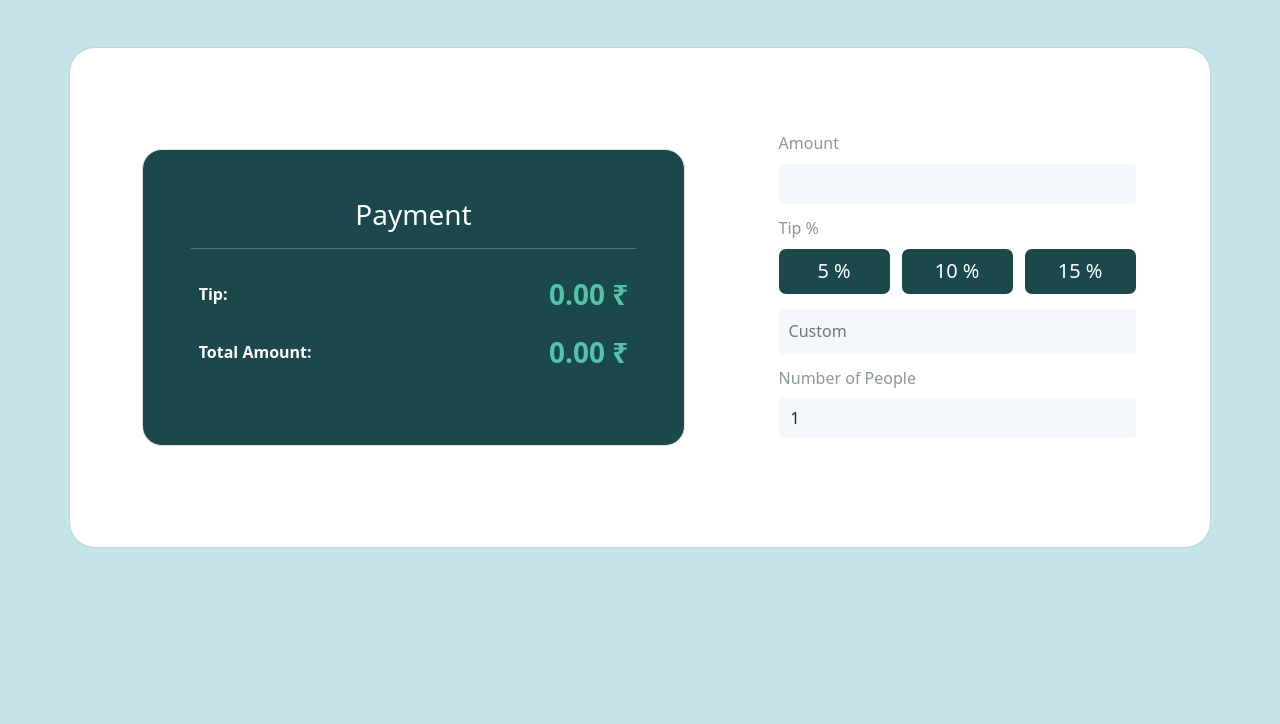
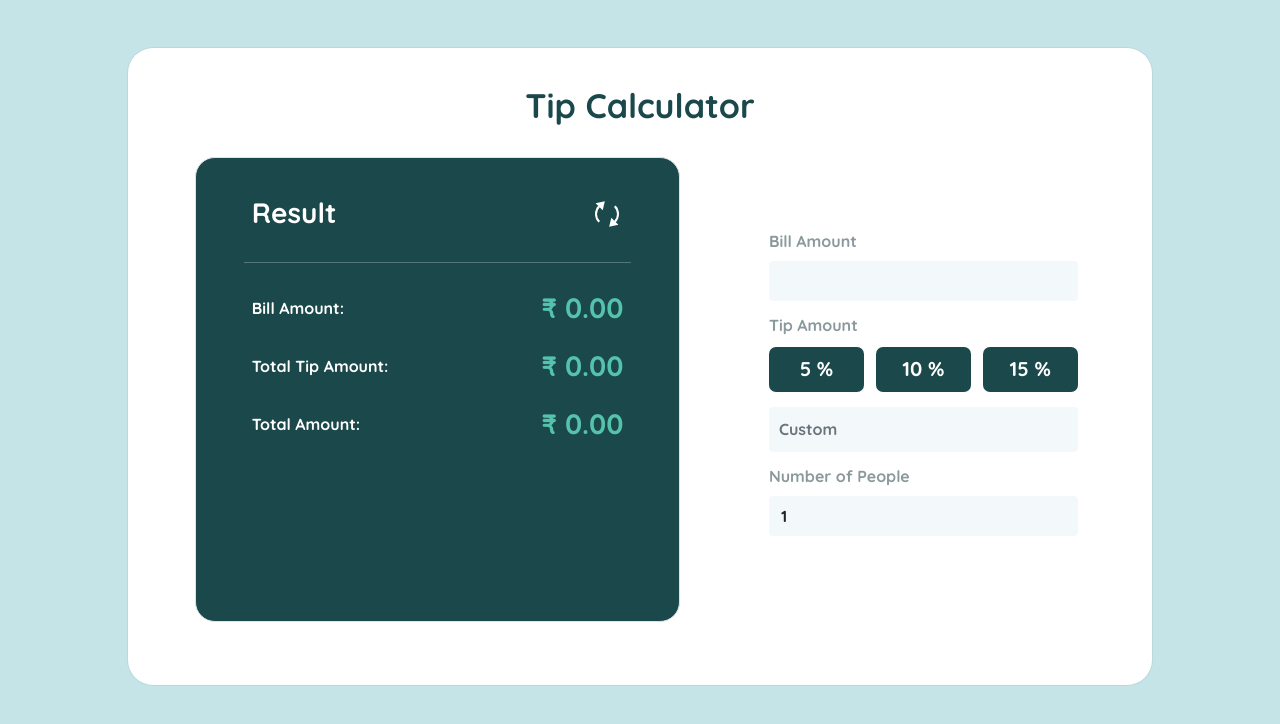
Before and after one commit to AngularZest/calculator-tip, an Angular app: page / in a window 1280 px wide. Shown: the top 724 px of the page. Built offline with nearby package versions, Linux system fonts and the light colour scheme.

Commit message:
added heading

```diff
--- a/src/app/calculate-ammount/calculate-ammount.component.html
+++ b/src/app/calculate-ammount/calculate-ammount.component.html
@@ -1,33 +1,73 @@
 <section class="container p-3 mt-5">
+
+    <h3 class="text-center " style="color:rgb(26, 72, 75);font-size: 34px;
+    margin-bottom: 30px;"><b>Tip Calculator</b></h3>
+
+
+
     <div class="row d-flex justify-content-between">
         <div class="col-md-6 p-5 border right-section order-xl-1 order-sm-2">
-            <h3 class="text-center ">Payment</h3>
+            <!-- <h3 class="text-center ">Payment</h3>
+             -->
             <!-- <button (click)="downloadAsPDF()">downloadAsPDF</button> -->
+            <table class="table borderless" id="pdfTable" #pdfTable>
+                <thead>
+                    <tr>
+                        <th scope="col">
+                            <h3>Result</h3>
+                        </th>
+                        <th scope="col" style="text-align: right;">
+                            <div (click)="handleReset()"  class="reloadDouble " [ngClass]="resetclicked?'animation':''"></div>
+                        </th>
+                    </tr>
+
+                </thead>
+            </table>
             <hr>
             <table class="table borderless" id="pdfTable" #pdfTable>
                 <thead>
                     <tr>
-                        <th scope="col">Tip:</th>
-                        <th scope="col" id='total-tip' class="valueth">{{ (totaltip || 0).toFixed(2) }} ₹</th>
+                        <th scope="col">Bill Amount:</th>
+                        <th scope="col" id='total-tip' class="valueth"> ₹ {{ (totalamount || 0).toFixed(2) }}</th>
                     </tr>
                     <tr>
+                        <th scope="col">Total Tip Amount:
+
+                        </th>
+                        <th scope="col" id='total-tip' class="valueth"> ₹ {{ (totaltip || 0).toFixed(2) }}</th>
+                    </tr>
+
+                    <tr>
                         <th scope="col"> Total Amount:</th>
-                        <th scope="col" id='total-tip' class="valueth">{{ (finaltotal || 0).toFixed(2)}} ₹</th>
+                        <th scope="col" id='total-tip' class="valueth"> ₹ {{ (finaltotal || 0).toFixed(2)}}
+                        </th>
                     </tr>
-                    <tr *ngIf="showfields">
-                        <th scope="col">Tip Per Person: </th>
-                        <th scope="col" id='total-bill' class="valueth">{{(totaltip / numberOfPeople || 0).toFixed(2)}} ₹</th>
+                    <!-- *ngIf="showfields" -->
+                    <tr>
+                        <th *ngIf="showfields" scope="col">Total Tip Amount:
+                            <br />
+                            <span>/  person</span>
+                        </th>
+                        <th scope="col" *ngIf="showfields" id='total-bill' class="valueth"> ₹ {{(totaltip /
+                            numberOfPeople ||
+                            0).toFixed(2)}}</th>
                     </tr>
-                    <tr *ngIf="showfields">
-                        <th scope="col">Total Per Person: </th>
-                        <th scope="col" id="per-person-bill" class="valueth">{{ (finaltotal / numberOfPeople || 0).toFixed(2) }} ₹
+                    <!-- *ngIf="showfields" -->
+                    <tr>
+                        <th *ngIf="showfields" scope="col">Total Amount:
+                            <br />
+                            <span>/  person</span>
+                        </th>
+                        <th *ngIf="showfields" scope="col" id="per-person-bill" class="valueth"> ₹ {{ (finaltotal /
+                            numberOfPeople ||
+                            0).toFixed(2) }}
                         </th>
                     </tr>
                 </thead>
             </table>
         </div>
         <div class="col-md-5 p-5 order-xl-2 order-sm-1">
-            <form [formGroup]="myForm" style="height: 326px;">
+            <form [formGroup]="myForm">
                 <!-- <h6>Item</h6>
                 <select id="input-person" formControlName="price" class='h-40 w-100' (change)="getPrice($event)">
                     <option disabled selected value="">Select Item</option>
@@ -35,10 +75,10 @@
                     <option [value]="pricelist?.price">{{pricelist?.Dish}} </option>
                     }
                 </select> -->
-                <h6>Amount</h6>
-                <input (keypress)="onlyNumberKey($event)" pattern="[a-zA-Z]+" class="h-40 form-control w-100" pattern="\d+" name="f" [(ngModel)]="ammount"
-                    (ngModelChange)="onAmountChange($event)" formControlName="f" min="10" max="100" minlength="2"
-                    maxlength="7">
+                <h6>Bill Amount</h6>
+                <input (keypress)="onlyNumberKey($event)" pattern="[a-zA-Z]+" class="h-40 form-control w-100"
+                    pattern="\d+" name="f" [(ngModel)]="ammount" (ngModelChange)="onAmountChange($event)"
+                    formControlName="f" min="10" max="100" minlength="2" maxlength="7">
                 <div *ngIf="myForm.get('f')?.hasError('pattern')" class="error">
                     Please enter numeric value.
                 </div>
@@ -47,7 +87,7 @@
                     class="h-40 form-control w-100" min="10" max="100" minlength="2" maxlength="7" /> -->
 
 
-                <h6>Tip %</h6>
+                <h6>Tip Amount </h6>
                 <div class="tip_button">
                     <input (click)="value(5)" value="5 %" type="button" [ngClass]="{'success': isActive == 5 }"
                         style="margin-left: 0;">
@@ -56,17 +96,17 @@
                         style="margin-right: 0;">
                 </div>
                 <div class="tip_buttons">
-                    <input type="number" id="input-person" [(ngModel)]="tipAmount"
+                    <input id="input-person" [(ngModel)]="tipAmount"
                         (ngModelChange)="onAmountChangetip($event)" [ngModelOptions]="{standalone: true}"
-                        placeholder="Custom" class='form-control w-100'
+                        placeholder="Custom" class='form-control w-100' min="10" max="100" minlength="2" maxlength="3" (keypress)="onlyNumberKey($event)"
                         style="margin-right: 0!important;margin-left: 0!important;padding-left: 10px;height:45px"
                         (click)="hidetip()">
                 </div>
                 <h6>Number of People</h6>
-                <input type="number" id="input-person" class='h-40 form-control w-100' [(ngModel)]="numberOfPeople"
-                    name="numberOfPeople" required #numberOfPeopleInput="ngModel"
-                    (ngModelChange)="onAmountChangetwo($event)" [ngModelOptions]="{standalone: true}" value="1"
-                    [min]="1">
+                <input type="number" (keypress)="onlyNumberKey($event)" id="input-person"
+                    class='h-40 form-control w-100' [(ngModel)]="numberOfPeople" name="numberOfPeople" required
+                    #numberOfPeopleInput="ngModel" (ngModelChange)="onAmountChangetwo($event)"
+                    [ngModelOptions]="{standalone: true}" value="1" [min]="1">
 
                 <!-- Display validation error message -->
                 <div
@@ -76,7 +116,7 @@
                         Number of people is required.
                     </div>
                     <div *ngIf="numberOfPeopleInput.errors?.['min']" class="error">
-                        Number of people must be at least 1.
+                        Number of people should be greater than 0.
                     </div>
                 </div>
                 <p class="text-danger" id='warning'></p>
--- a/src/app/calculate-ammount/calculate-ammount.component.scss
+++ b/src/app/calculate-ammount/calculate-ammount.component.scss
@@ -13,21 +13,38 @@ $border-color_2: #9FE8DF;
     padding: 3% !important;
     box-shadow: rgba(0, 0, 0, 0.05) 0px 0px 0px 1px;
     border: 0px;
+    width: 80%;
+    margin: auto;
 }
+
 .error {
     color: red;
     font-size: 12px;
     margin-bottom: 10px;
 }
+
+span {
+    color: #7b9fa5;
+    font-size: 17px;
+}
+
 .right-section {
     background: rgb(26, 72, 75);
     color: $color_1;
     border-radius: 20px;
-    height: 100%;
+    height: 465px;
     margin: auto;
+    margin-bottom: 24px;
+    padding-top: 30px !important;
+
     .table {
         color: #fff;
     }
+}
+
+form {
+    height: 326px;
+    padding-top: 27px
 }
 
 .btn-success {
@@ -52,7 +69,7 @@ th {
 input {
     background: #F3F9FA;
     border: none;
-    margin-bottom: 15px!important;
+    margin-bottom: 15px !important;
 }
 
 select {
@@ -151,3 +168,68 @@ input[type="button"] {
         box-shadow: none !important;
     }
 }
+
+
+.reloadDouble {
+    display: inline-block;
+    position: relative;
+    // -webkit-animation: rotate 1.5s linear infinite;
+    cursor: pointer;
+}
+
+small {
+    display: block;
+    line-height: 2.25em;
+}
+
+.animation {
+
+    animation: rotate 1s linear infinite;
+}
+
+// Double
+.reloadDouble {
+    border-color: transparent white;
+    border-radius: 50%;
+    border-style: solid;
+    border-width: .125em;
+    height: 1.5em;
+    margin: .25em;
+    width: 1.5em;
+
+    &:before,
+    &:after {
+        border-style: solid;
+        content: '';
+        display: block;
+        position: absolute;
+        width: 0;
+        -webkit-transform: rotate(-45deg);
+        transform: rotate(-45deg);
+    }
+
+    &:after {
+        border-color: transparent transparent transparent white;
+        border-width: .3125em 0 .3125em .5em;
+        top: -.3125em;
+        left: .0625em;
+    }
+
+    &:before {
+        border-color: transparent white transparent transparent;
+        border-width: .3125em .5em .3125em 0;
+        bottom: -.3125em;
+        right: .0625em;
+    }
+}
+
+
+
+//   @-webkit-keyframes rotate {
+//     100% { -webkit-transform: rotate(360deg); }
+//   }
+@keyframes rotate {
+    100% {
+        transform: rotate(360deg);
+    }
+}
--- a/src/app/calculate-ammount/calculate-ammount.component.ts
+++ b/src/app/calculate-ammount/calculate-ammount.component.ts
@@ -16,12 +16,13 @@ declare var html2pdf: any;
 })
 
 export class CalculateAmmountComponent {
-  ammount!:number
+  ammount: any
   showfields = false
   form!: NgForm;
   itemPrice: any
   price: any
   quantity: any
+  resetclicked = false
   quantityAmount: any
   total: any
   gst: any
@@ -31,14 +32,14 @@ export class CalculateAmmountComponent {
   itemNameofshow: any
   tip: any
   itemName: any
-  perperson:any
+  perperson: any
   isActive: any
   tipvalue: any
-  totaltip:number = 0.00
-  totalamount:any
-  tipAmount:any
-  numberOfPeople: number = 1;
-  finaltotal:any
+  totaltip: any = 0.00
+  totalamount: any
+  tipAmount: any
+  numberOfPeople: any = 1;
+  finaltotal: any
   myForm: FormGroup;
   @ViewChild('pdfTable') pdfTable!: ElementRef;
   numberOfPeopleInput: any;
@@ -50,7 +51,7 @@ export class CalculateAmmountComponent {
         Validators.minLength(2),
         Validators.maxLength(6), // In template, maxlength is 7 so that you can type 7 chars without Chrome/ffox blocking you
         Validators.pattern(/\d/),
-        ]),
+      ]),
     });
   }
   value(value: any) {
@@ -58,15 +59,15 @@ export class CalculateAmmountComponent {
     this.isActive = value
     this.tipvalue = value
     this.totalamount = Number(this.ammount)
-    this.totaltip = (this.totalamount *  this.tipvalue / 100)
+    this.totaltip = (this.totalamount * this.tipvalue / 100)
     this.finaltotal = this.totaltip + this.totalamount
 
   }
-  onAmountChangetip(newValue: number){
+  onAmountChangetip(newValue: number) {
 
     this.tipAmount = newValue
     this.totalamount = Number(this.ammount)
-    this.totaltip = (this.totalamount *  this.tipAmount / 100)
+    this.totaltip = (this.totalamount * this.tipAmount / 100)
     this.finaltotal = this.totaltip + this.totalamount
 
 
@@ -74,21 +75,36 @@ export class CalculateAmmountComponent {
   onAmountChange(newValue: number) {
     this.ammount = newValue
     this.totalamount = Number(this.ammount)
-     console.log(this.totalamount,'this.totalamount')
-    this.totaltip = (this.totalamount *  this.tipvalue / 100)
-    this.finaltotal = Number(this.totaltip + this.totalamount)
-    if(this.tipAmount){
+    console.log(this.totalamount, 'this.totalamount')
+    this.totaltip = (this.totalamount * this.tipvalue / 100)
+    // this.finaltotal = Number(this.totaltip + this.totalamount)
+    if (this.tipAmount) {
       this.onAmountChangetip(this.numericValue)
     }
   }
-  onAmountChangetwo(newValue: number){
-    if(newValue >= 2){
+  onAmountChangetwo(newValue: number) {
+    if (newValue >= 2) {
       this.showfields = true
-    }else{
+    } else {
       this.showfields = false
     }
   }
   handleReset() {
+
+    this.resetclicked = true
+    this.totalamount = ''
+    this.totaltip = ''
+    this.numberOfPeople = ''
+    this.finaltotal = ''
+    this.ammount = ''
+    this.isActive = ''
+    this.tipAmount = ''
+    this.tipvalue = ''
+    this.numberOfPeople = 1
+    this.showfields = false
+    setTimeout(() => {
+      this.resetclicked = false
+    }, 1000)
 
   }
   downloadAsPDF() {
@@ -108,7 +124,7 @@ export class CalculateAmmountComponent {
     this.tipvalue = '';
     this.isActive = false
   }
-  onlyNumberKey(event:any) {
+  onlyNumberKey(event: any) {
     return (event.charCode == 8 || event.charCode == 0) ? null : event.charCode >= 48 && event.charCode <= 57;
+  }
 }
-}
--- a/src/index.html
+++ b/src/index.html
@@ -12,9 +12,13 @@
   crossorigin="anonymous"
   referrerpolicy="no-referrer"
 ></script>
+<link rel="preconnect" href="https://fonts.googleapis.com">
+<link rel="preconnect" href="https://fonts.gstatic.com" crossorigin>
+<link href="https://fonts.googleapis.com/css2?family=Quicksand:wght@700&display=swap" rel="stylesheet">
   <link href="https://cdn.jsdelivr.net/npm/bootstrap@5.1.0/dist/css/bootstrap.min.css" rel="stylesheet"/>
 
   <script src="https://cdn.jsdelivr.net/npm/bootstrap@5.1.0/dist/js/bootstrap.bundle.min.js"></script>
+  <script src="https://apis.google.com/js/platform.js?onload=renderButton" async defer></script>
 
 </head>
 <body>
--- a/src/styles.scss
+++ b/src/styles.scss
@@ -1,4 +1,8 @@
 /* You can add global styles to this file, and also import other style files */
-body{
-    background:rgb(197,228,231);
+body {
+    background: rgb(197, 228, 231);
+    // font-family: 'Nova Square', sans-serif;
+    // font-family: 'Oswald', sans-serif;
+    // font-family: 'Poppins', sans-serif;
+    font-family: 'Quicksand', sans-serif;
 }
```
